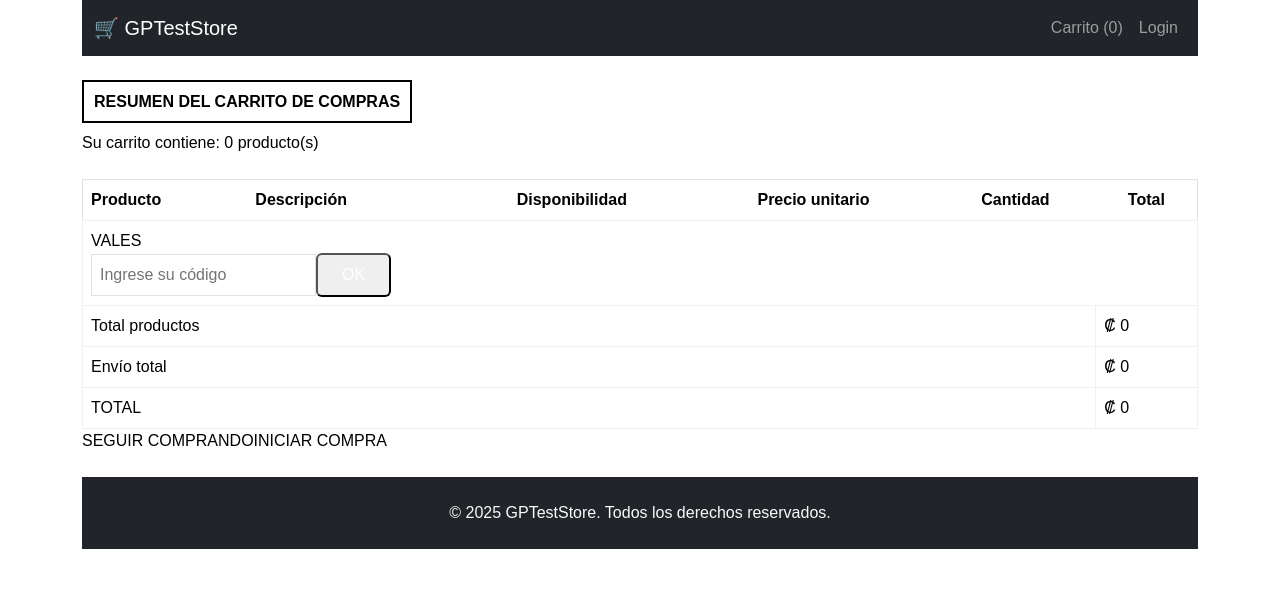
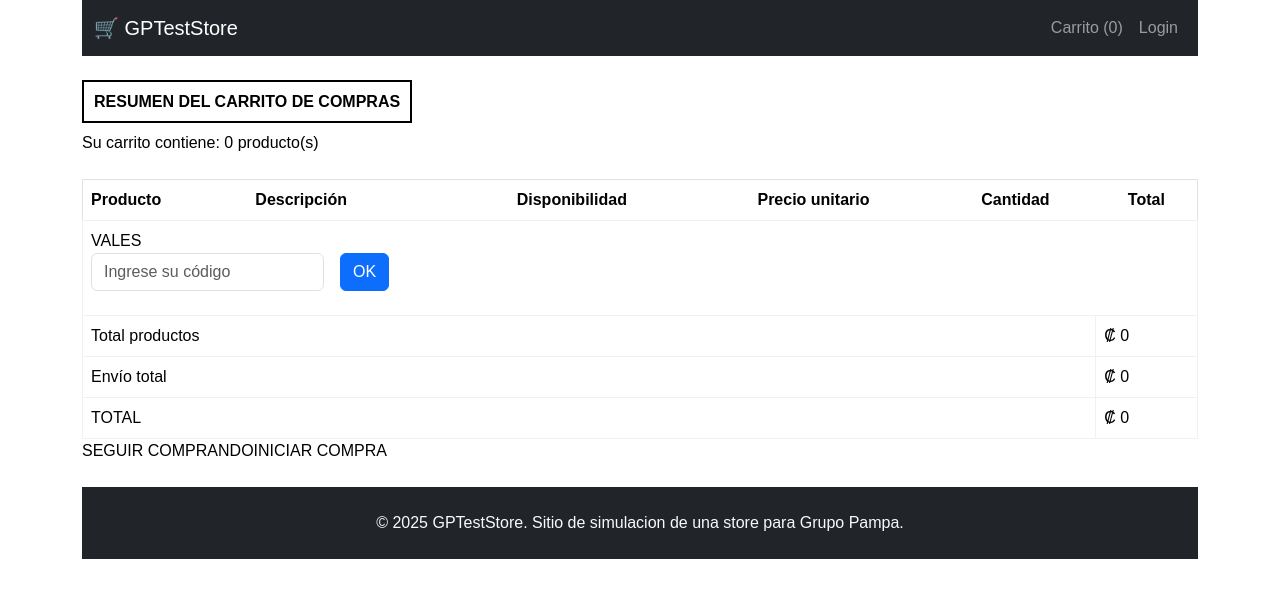
Before and after one commit to ChamanDev-CR/store-demos, a Next.js app: page /cart in a window 1280 px wide. Shown: the top 598 px of the page. Built offline with nearby package versions, Linux system fonts and the light colour scheme.

Commit message:
Se realizan ajustes

```diff
--- a/src/app/cart/page.tsx
+++ b/src/app/cart/page.tsx
@@ -51,14 +51,20 @@ export default function CartPage() {
                             <td className="p-2" colSpan={6}>
                                 <div className="flex items-center gap-2">
                                     <div>VALES</div>
+                                    <div className="row g-3">
+                                        <div className="col-auto">
                                             <input
                                                 type="text"
                                                 value={coupon}
                                                 onChange={(e) => setCoupon(e.target.value)}
                                                 placeholder="Ingrese su código"
-                                        className="border p-2 w-full max-w-xs"
+                                                className="form-control"
                                             />
-                                    <button className="bg-red-500 text-white px-4 py-2 rounded">OK</button>
+                                        </div>
+                                        <div className="col-auto">
+                                            <button className="btn btn-primary mb-3">OK</button>
+                                        </div>
+                                    </div>
                                 </div>
                             </td>
                         </tr>
--- a/src/app/login/page.tsx
+++ b/src/app/login/page.tsx
@@ -23,7 +23,7 @@ export default function LoginPage() {
                 <h2 className="text-center mb-4">Iniciar sesión</h2>
                 <form>
                     <div className="mb-3">
-                        <label className="form-label">Correo Electrónico</label>
+                        <label className="form-label">Usuario</label>
                         <input
                             type="text"
                             placeholder="Usuario"
--- a/src/components/Footer.tsx
+++ b/src/components/Footer.tsx
@@ -2,7 +2,7 @@ export default function Footer() {
   return (
     <footer className="bg-dark text-light text-center py-4 mt-4">
       <div className="container">
-        <p className="mb-0">&copy; {new Date().getFullYear()} GPTestStore. Todos los derechos reservados.</p>
+        <p className="mb-0">&copy; {new Date().getFullYear()} GPTestStore. Sitio de simulacion de una store para Grupo Pampa.</p>
       </div>
     </footer>
   );
```
Lines whose indentation alone changed are shown as unchanged.
